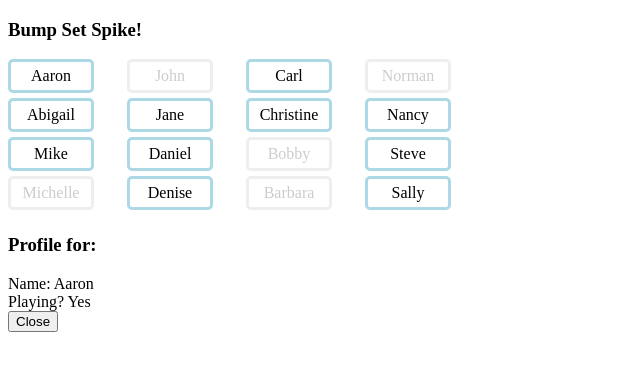
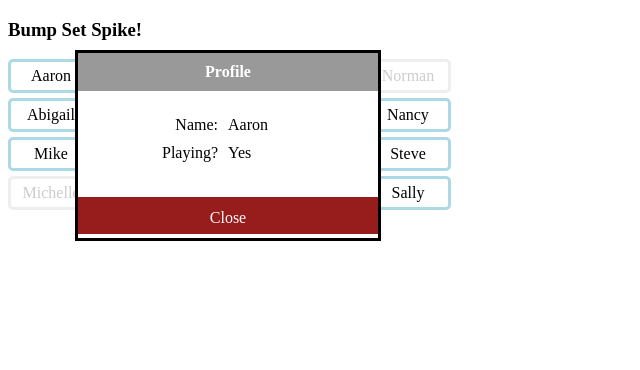
Before and after one commit to vcobar/vball-scrimmage, a React (Create React App) app: page / in a window 1280 px wide. Both pictures are taken after a click on the element "Aaron". Shown: the top 370 px of the page, without its empty margins (0-640 px from the left). Built offline with nearby package versions, Linux system fonts and the light colour scheme.

Commit message:
style profile box

```diff
--- a/css/styles.sass
+++ b/css/styles.sass
@@ -31,7 +31,54 @@
   color: #000
   cursor: pointer
 
-#player-profile
+.PlayerProfile
+  position: absolute
+  top: 50px
+  left: 75px
+  background-color: #fff
+
+.PlayerProfile.show
+  width: 300px
+  height: 185px
+  @include border-color(black)
+  @include border-style(solid)
+
+.PlayerProfile.show .title
+  float: left
+  width: 45%
+  text-align: right
+  @include padding(5px)
+
+.PlayerProfile.show .content
+  text-align: left
+  @include padding(5px)
+  width: 45%
+  text-align: left
+  display: inline-flex
+
+.PlayerProfile.show #PlayerProfileTop
+  font-size: 16px
+  font-weight: bold
+  text-align: center
+  background-color: #999
+  @include padding(10px)
+  color: #fff
+
+.PlayerProfile.show #PlayerProfileMiddle
+  @include padding(20px null null null)
+
+.PlayerProfile.show #PlayerProfileBottom
+  @include padding(30px null null null)
+
+.PlayerProfile.show #buttonClose
+  background-color: #971C1C
+  text-align: center
+  color: #fff
+  @include font-feature-settings("liga")
+  @include padding(12px 12px 7px)
+
+.PlayerProfile.show #buttonClose:hover
+  cursor: pointer
 
 @media only screen and (min-width: 480px)
   #player-list
--- a/public/css/styles.css
+++ b/public/css/styles.css
@@ -37,6 +37,58 @@
   color: #000;
   cursor: pointer; }
 
+.PlayerProfile {
+  position: absolute;
+  top: 50px;
+  left: 75px;
+  background-color: #fff; }
+
+.PlayerProfile.show {
+  width: 300px;
+  height: 185px;
+  border-color: black;
+  border-style: solid; }
+
+.PlayerProfile.show .title {
+  float: left;
+  width: 45%;
+  text-align: right;
+  padding: 5px; }
+
+.PlayerProfile.show .content {
+  text-align: left;
+  padding: 5px;
+  width: 45%;
+  text-align: left;
+  display: inline-flex; }
+
+.PlayerProfile.show #PlayerProfileTop {
+  font-size: 16px;
+  font-weight: bold;
+  text-align: center;
+  background-color: #999;
+  padding: 10px;
+  color: #fff; }
+
+.PlayerProfile.show #PlayerProfileMiddle {
+  padding-top: 20px; }
+
+.PlayerProfile.show #PlayerProfileBottom {
+  padding-top: 30px; }
+
+.PlayerProfile.show #buttonClose {
+  background-color: #971C1C;
+  text-align: center;
+  color: #fff;
+  -webkit-font-feature-settings: "liga";
+  -moz-font-feature-settings: "liga";
+  -ms-font-feature-settings: "liga";
+  font-feature-settings: "liga";
+  padding: 12px 12px 7px; }
+
+.PlayerProfile.show #buttonClose:hover {
+  cursor: pointer; }
+
 @media only screen and (min-width: 480px) {
   #player-list {
     height: auto;
--- a/src/containers/PlayerProfile.js
+++ b/src/containers/PlayerProfile.js
@@ -6,15 +6,21 @@ import { bindActionCreators } from 'redux';
 class PlayerProfile extends Component {
   render() {
     if(!this.props.player) {
-      return <div className="PlayerProfile" />
+      return <div className="PlayerProfile hide" />
     }
 
     return (
-      <div className="PlayerProfile">
-        <h3>Profile for:</h3>
-        <div>Name: {this.props.player.name}</div>
-        <div>Playing? {this.props.player.isActive ? 'Yes' : 'No'}</div>
-        <button onClick={ () => this.props.closePlayer(this.props.player) }>Close</button>
+      <div className="PlayerProfile show">
+          <div id="PlayerProfileTop">
+            Profile
+          </div>
+          <div id="PlayerProfileMiddle">
+          <div className="title">Name: </div><div className="content">{this.props.player.name}</div>
+          <div className="title">Playing? </div><div className="content">{this.props.player.isActive ? 'Yes' : 'No'}</div>
+        </div>
+        <div id="PlayerProfileBottom">
+          <div id="buttonClose" onClick={ () => this.props.closePlayer(this.props.player) }>Close</div>
+        </div>
       </div>
     );
   }
```
